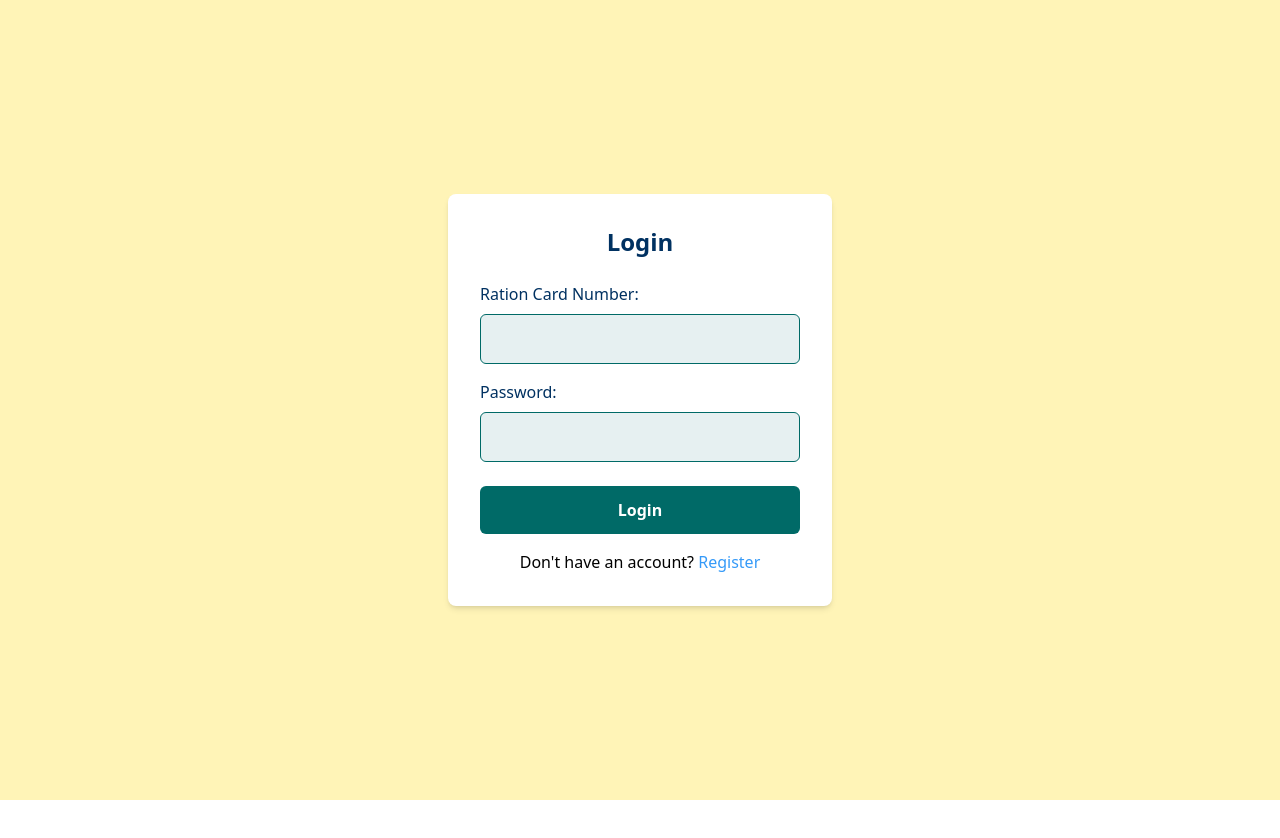
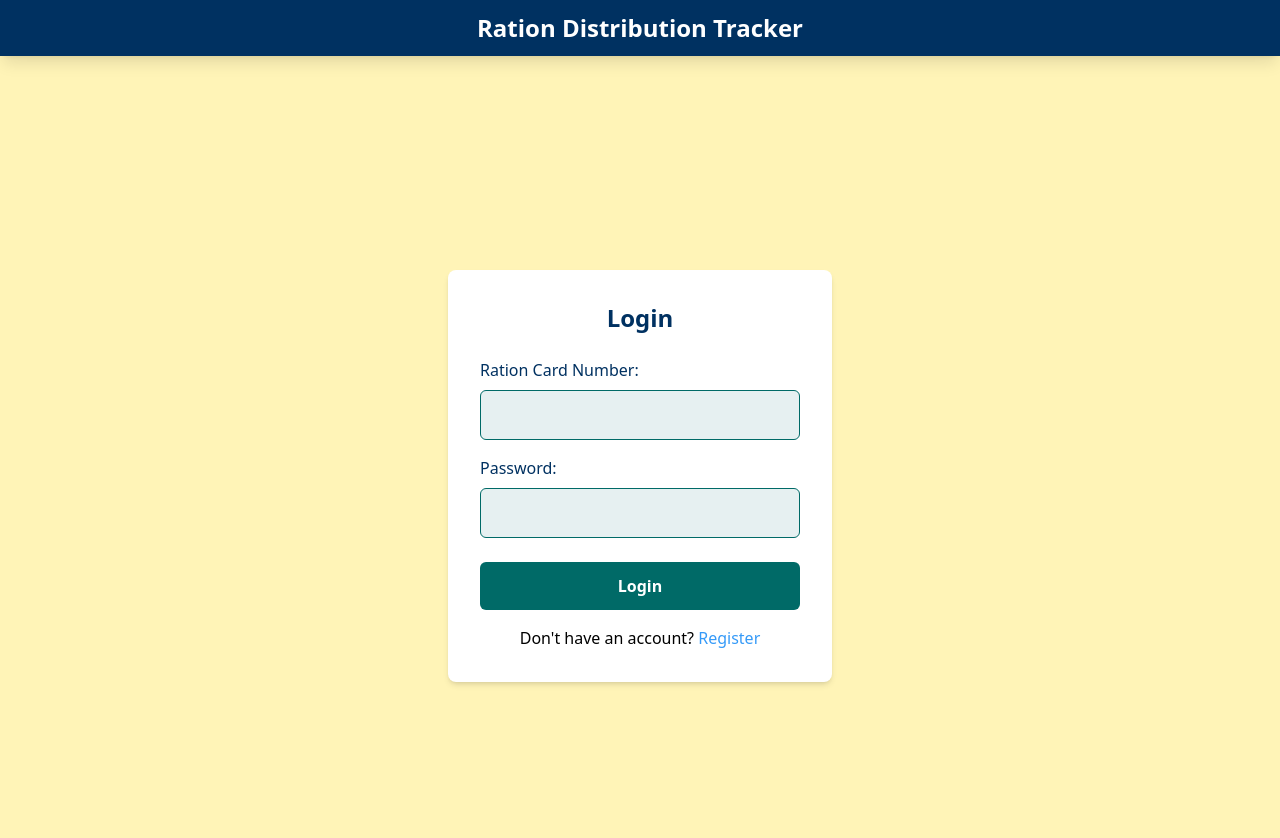
Before and after one commit to 21namanpandey/ration-distribution-tracker, a React (Vite) app in the folder frontend/: page /login in a window 1280 px wide. Shown: the top 838 px of the page. Before the commit the page ends 800 px from the top, so only its background shows below. Built offline with nearby package versions, Linux system fonts and the light colour scheme.

Commit message:
Add Navbar to Login and Registration Pages, Update App Name

```diff
--- a/frontend/src/components/Login.jsx
+++ b/frontend/src/components/Login.jsx
@@ -1,6 +1,107 @@
+// import React, { useState } from "react";
+// import { useNavigate } from "react-router-dom";
+// import API from "../api";
+
+// const Login = () => {
+//   const [formData, setFormData] = useState({
+//     rationCardNumber: "",
+//     password: "",
+//   });
+//   const [error, setError] = useState("");
+//   const navigate = useNavigate();
+
+//   const handleChange = (e) => {
+//     const { name, value } = e.target;
+//     setFormData({ ...formData, [name]: value });
+//   };
+
+//   const handleSubmit = async (e) => {
+//     e.preventDefault();
+//     try {
+//       const { data } = await API.post("/login", formData);
+//       localStorage.setItem("token", data.token);
+
+//       setTimeout(() => {
+//         navigate("/dashboard");
+//       }, 100);
+//     } catch (err) {
+//       setError(
+//         err.response?.data?.message || "Login failed. Please try again."
+//       );
+//     }
+//   };
+
+//   return (
+//     <div className="flex justify-center items-center h-screen bg-[#FFF4B7]">
+//       <div className="bg-white p-8 rounded-lg shadow-md w-full max-w-sm">
+//         <h1 className="text-2xl font-semibold text-[#003161] mb-6 text-center">
+//           Login
+//         </h1>
+
+//         {error && <p className="text-red-500 text-center mb-4">{error}</p>}
+
+//         <form onSubmit={handleSubmit}>
+//           <div className="mb-4">
+//             <label
+//               htmlFor="rationCardNumber"
+//               className="block text-[#003161] font-medium mb-2"
+//             >
+//               Ration Card Number:
+//             </label>
+//             <input
+//               type="text"
+//               name="rationCardNumber"
+//               id="rationCardNumber"
+//               value={formData.rationCardNumber}
+//               onChange={handleChange}
+//               required
+//               className="w-full p-3 border bg-[#E6F0F1] border-[#006A67] rounded-md focus:outline-none focus:ring-2 focus:ring-[#003161]"
+//             />
+//           </div>
+
+//           <div className="mb-6">
+//             <label
+//               htmlFor="password"
+//               className="block text-[#003161] font-medium mb-2"
+//             >
+//               Password:
+//             </label>
+//             <input
+//               type="password"
+//               name="password"
+//               id="password"
+//               value={formData.password}
+//               onChange={handleChange}
+//               required
+//               className="w-full p-3 border bg-[#E6F0F1] border-[#006A67] rounded-md focus:outline-none focus:ring-2 focus:ring-[#003161]"
+//             />
+//           </div>
+
+//           <button
+//             type="submit"
+//             className="w-full py-3 bg-[#006A67] text-white font-semibold rounded-md hover:bg-[#003161] focus:outline-none focus:ring-2 focus:ring-[#003161]"
+//           >
+//             Login
+//           </button>
+//         </form>
+
+//         <p className="mt-4 text-center">
+//           Don't have an account?{" "}
+//           <a href="/register" className="text-[#359af8] hover:text-[#003161]">
+//             Register
+//           </a>
+//         </p>
+//       </div>
+//     </div>
+//   );
+// };
+
+// export default Login;
+
 import React, { useState } from "react";
 import { useNavigate } from "react-router-dom";
 import API from "../api";
+import NavbarHome from "./NavbarHome";
 
 const Login = () => {
   const [formData, setFormData] = useState({
@@ -32,8 +133,10 @@ const Login = () => {
   };
 
   return (
-    <div className="flex justify-center items-center h-screen bg-[#FFF4B7]">
-      <div className="bg-white p-8 rounded-lg shadow-md w-full max-w-sm">
+    <>
+      <NavbarHome />
+      <div className="flex flex-col justify-center items-center h-screen bg-[#FFF4B7]">
+        <div className="bg-white p-8 rounded-lg shadow-md w-full max-w-sm mt-10">
           <h1 className="text-2xl font-semibold text-[#003161] mb-6 text-center">
             Login
           </h1>
@@ -93,6 +196,7 @@ const Login = () => {
           </p>
         </div>
       </div>
+    </>
   );
 };
 
--- a/frontend/src/components/Navbar.jsx
+++ b/frontend/src/components/Navbar.jsx
@@ -15,7 +15,7 @@ const Navbar = () => {
         {/* Logo */}
         <div className="text-2xl font-bold">
           <Link to="/" className="hover:text-[#FFF4B7]">
-            Ration Distribution Tracker App
+            Ration Distribution Tracker
           </Link>
         </div>
 
--- /dev/null
+++ b/frontend/src/components/NavbarHome.jsx
@@ -0,0 +1,26 @@
+import React from "react";
+import { Link, useNavigate } from "react-router-dom";
+
+const NavbarHome = () => {
+  const navigate = useNavigate();
+
+  const handleLogout = () => {
+    localStorage.removeItem("token");
+    navigate("/login");
+  };
+
+  return (
+    <nav className="bg-[#003161] text-white shadow-lg sticky top-0 z-50">
+      <div className="container mx-auto flex items-center justify-center px-4 py-3">
+        {/* Logo */}
+        <div className="text-2xl font-bold">
+          <Link to="/" className="hover:text-[#FFF4B7]">
+            Ration Distribution Tracker
+          </Link>
+        </div>
+      </div>
+    </nav>
+  );
+};
+
+export default NavbarHome;
--- a/frontend/src/components/Register.jsx
+++ b/frontend/src/components/Register.jsx
@@ -1,6 +1,7 @@
 import React, { useState } from "react";
 import { useNavigate } from "react-router-dom";
 import API from "../api";
+import NavbarHome from "./NavbarHome";
 
 const Register = () => {
   const [formData, setFormData] = useState({
@@ -59,6 +60,8 @@ const Register = () => {
   };
 
   return (
+    <>
+      <NavbarHome />
       <div className="flex justify-center items-center h-screen bg-[#FFF4B7]">
         <div className="bg-white p-8 rounded-lg shadow-md w-full max-w-sm">
           <h1 className="text-2xl font-semibold text-[#003161] mb-6 text-center">
@@ -182,6 +185,7 @@ const Register = () => {
           </p>
         </div>
       </div>
+    </>
   );
 };
 
--- a/frontend/src/pages/Home.jsx
+++ b/frontend/src/pages/Home.jsx
@@ -7,7 +7,7 @@ const Home = () => {
     <>
       <div className="min-h-screen bg-[#FFF4B7] flex flex-col justify-center items-center text-center py-10">
         <h1 className="text-4xl font-bold text-[#003161] mb-6">
-          Welcome to Ration Distribution Tracker App
+          Welcome to Ration Distribution Tracker
         </h1>
         <p className="text-xl text-[#003161] mb-6">
           Ensuring transparency in the Public Distribution System
```
Lines whose indentation alone changed are shown as unchanged.
